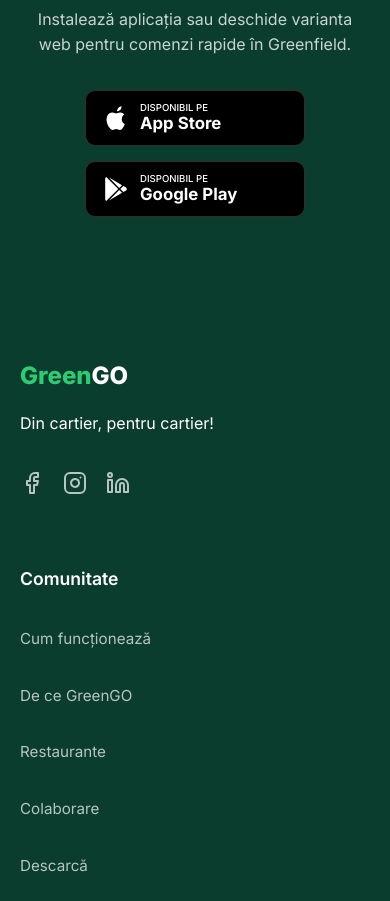
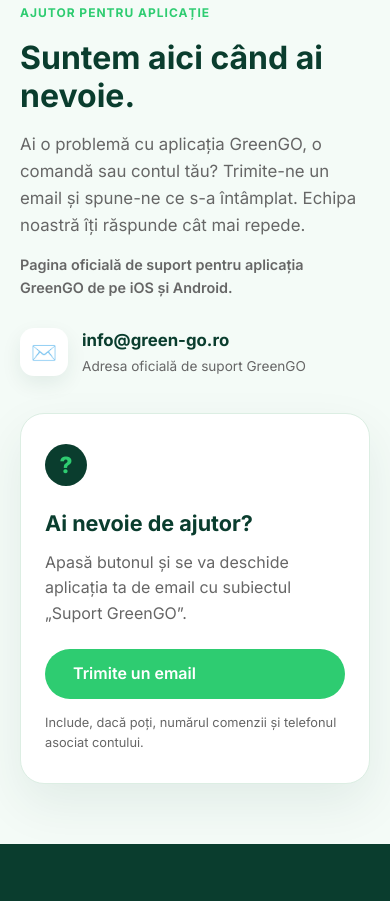
Before and after one commit to florindanlazarescu/green-go-landing, a website: page index.html in a window 390 px wide. Shown: the part 5851-6752 px from the top of the page. Drawn offline with nearby package versions, Linux system fonts and the light colour scheme.

Commit message:
added support section

```diff
--- a/index.html
+++ b/index.html
@@ -40,6 +40,7 @@
                 <li><a href="#comunitate">De ce <span class="logo-style">Green<span>GO</span></span></a></li>
                 <li><a href="#restaurante">Restaurante</a></li>
                 <li><a href="#parteneri">Colaborare</a></li>
+                <li><a href="#suport">Suport</a></li>
                 <li><a href="#download">Descarcă</a></li>
             </ul>
             <a href="#restaurante" class="btn btn-nav">Comandă acum</a>
@@ -294,13 +295,14 @@
                 </div>
                 <div class="business-form-card" data-aos="fade-left">
                     <h3>Spune-ne cum vrei să colaborăm</h3>
-                    <p>Completează formularul și te contactăm în 24h.</p>
+                    <p>Completează formularul. Solicitarea ajunge la echipa GreenGO prin email, iar noi te contactăm în 24h.</p>
                     <form id="partner-form" aria-label="Formular parteneriat">
                         <select id="biz-interest" required>
                             <option value="">Mă interesează</option>
                             <option value="Listarea unui restaurant">Listarea unui restaurant</option>
                             <option value="Să devin curier">Să devin curier</option>
                             <option value="Franciză GreenGO">Franciză GreenGO</option>
+                            <option value="Suport GreenGO">Am nevoie de suport</option>
                             <option value="Altă colaborare">Altă colaborare</option>
                         </select>
                         <input type="text" id="biz-name" placeholder="Nume / Companie" required>
@@ -316,6 +318,32 @@
                         <button type="submit" class="btn btn-primary full-width">Trimite solicitarea</button>
                         <p class="form-status" id="partner-form-status" role="status" aria-live="polite"></p>
                     </form>
+                </div>
+            </div>
+        </section>
+
+        <!-- Support Section -->
+        <section id="suport" class="support section-light-alt">
+            <div class="container support-grid">
+                <div class="support-content" data-aos="fade-right">
+                    <span class="subtitle">Ajutor pentru aplicație</span>
+                    <h2>Suntem aici când ai nevoie.</h2>
+                    <p>Ai o problemă cu aplicația GreenGO, o comandă sau contul tău? Trimite-ne un email și spune-ne ce s-a întâmplat. Echipa noastră îți răspunde cât mai repede.</p>
+                    <p class="support-platform-note">Pagina oficială de suport pentru aplicația GreenGO de pe iOS și Android.</p>
+                    <a class="support-email" href="mailto:info@green-go.ro?subject=Suport%20GreenGO">
+                        <span class="support-email-icon" aria-hidden="true">✉️</span>
+                        <span>
+                            <strong>info@green-go.ro</strong>
+                            <small>Adresa oficială de suport GreenGO</small>
+                        </span>
+                    </a>
+                </div>
+                <div class="support-card" data-aos="fade-left">
+                    <div class="support-card-mark" aria-hidden="true">?</div>
+                    <h3>Ai nevoie de ajutor?</h3>
+                    <p>Apasă butonul și se va deschide aplicația ta de email cu subiectul „Suport GreenGO”.</p>
+                    <a href="mailto:info@green-go.ro?subject=Suport%20GreenGO" class="btn btn-primary full-width">Trimite un email</a>
+                    <p class="support-note">Include, dacă poți, numărul comenzii și telefonul asociat contului.</p>
                 </div>
             </div>
         </section>
@@ -364,6 +392,7 @@
                     <a href="#comunitate">De ce GreenGO</a>
                     <a href="#restaurante">Restaurante</a>
                     <a href="#parteneri">Colaborare</a>
+                    <a href="#suport">Suport</a>
                     <a href="#download">Descarcă</a>
                 </div>
                 <div class="links-column">
--- a/mobile.css
+++ b/mobile.css
@@ -216,6 +216,16 @@
     grid-template-columns: 1fr;
 }
 
+/* ===== SUPPORT ===== */
+.support-grid {
+    grid-template-columns: 1fr;
+    gap: 35px;
+}
+
+.support-card {
+    padding: 30px 24px;
+}
+
 /* ===== FOOTER ===== */
 .footer-content {
     grid-template-columns: 1fr;
--- a/styles.css
+++ b/styles.css
@@ -777,6 +777,110 @@
 
 .full-width { width: 100%; }
 
+/* Support Section */
+.support-grid {
+    display: grid;
+    grid-template-columns: 1.1fr 0.9fr;
+    gap: 60px;
+    align-items: center;
+}
+
+.support-content h2 {
+    color: var(--dark-green);
+    margin-bottom: 1rem;
+}
+
+.support-content > p {
+    color: var(--text-muted);
+    font-size: 1.05rem;
+    max-width: 570px;
+}
+
+.support-content > p.support-platform-note {
+    font-size: 0.9rem;
+    font-weight: 600;
+    margin-top: 14px;
+}
+
+.support-email {
+    display: inline-flex;
+    align-items: center;
+    gap: 14px;
+    margin-top: 28px;
+    color: var(--dark-green);
+    text-decoration: none;
+}
+
+.support-email:hover strong {
+    color: var(--primary-hover);
+}
+
+.support-email-icon {
+    width: 48px;
+    height: 48px;
+    border-radius: 14px;
+    background: var(--white);
+    display: flex;
+    align-items: center;
+    justify-content: center;
+    font-size: 1.3rem;
+    box-shadow: 0 8px 20px rgba(10, 61, 46, 0.08);
+}
+
+.support-email strong,
+.support-email small {
+    display: block;
+}
+
+.support-email strong {
+    font-size: 1.05rem;
+    transition: color 0.2s ease;
+}
+
+.support-email small {
+    color: var(--text-muted);
+    font-size: 0.85rem;
+    margin-top: 2px;
+}
+
+.support-card {
+    background: var(--white);
+    border: 1px solid #dceee3;
+    border-radius: 24px;
+    padding: 34px;
+    box-shadow: 0 20px 50px rgba(10, 61, 46, 0.08);
+}
+
+.support-card-mark {
+    width: 42px;
+    height: 42px;
+    border-radius: 50%;
+    background: var(--dark-green);
+    color: var(--primary-green);
+    display: flex;
+    align-items: center;
+    justify-content: center;
+    font-size: 1.4rem;
+    font-weight: 800;
+    margin-bottom: 20px;
+}
+
+.support-card h3 {
+    color: var(--dark-green);
+    font-size: 1.35rem;
+    margin-bottom: 0.6rem;
+}
+
+.support-card > p {
+    color: var(--text-muted);
+    margin-bottom: 1.4rem;
+}
+
+.support-note {
+    font-size: 0.8rem;
+    margin: 14px 0 0 !important;
+}
+
 /* Footer */
 footer {
     background: var(--dark-green);
@@ -871,7 +975,7 @@
 
 /* Mobile Responsive */
 @media (max-width: 992px) {
-    .hero-grid, .features-grid, .business-grid {
+    .hero-grid, .features-grid, .business-grid, .support-grid {
         grid-template-columns: 1fr;
     }
     .hero-content { text-align: center; padding-top: 0; }
```
